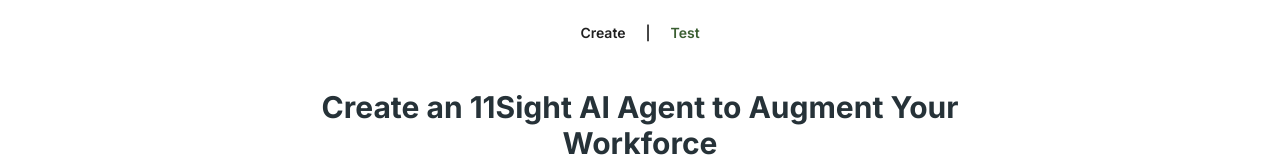
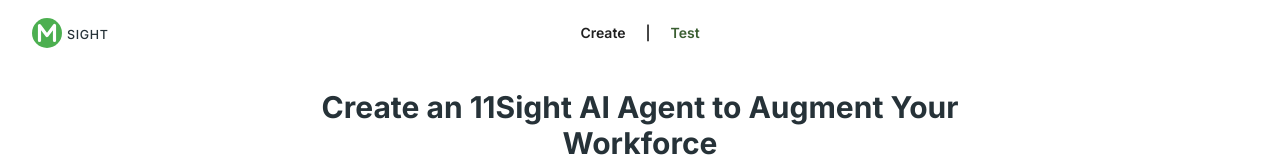
Before and after one commit to kjartan-bit/agent-builder, a Next.js app: page / in a window 1280 px wide. Shown: the top 160 px of the page. Built offline with nearby package versions, Linux system fonts and the light colour scheme.

Commit message:
Add M Sight logo to nav on all pages; make both test buttons always green

```diff
--- a/src/app/page.tsx
+++ b/src/app/page.tsx
@@ -3,6 +3,7 @@
 import { useState, useRef, useEffect, useCallback } from "react";
 import Link from "next/link";
 import { useRouter } from "next/navigation";
+import Logo from "@/components/Logo";
 
 const BENEFITS = [
   { line1: "Handles All Calls", line2: "at Scale" },
@@ -80,7 +81,10 @@
         className="px-8 pt-6 pb-12"
       >
         {/* Nav */}
-        <nav className="ds-text-sm-semibold flex items-center justify-center gap-5 mb-12">
+        <nav className="ds-text-sm-semibold relative flex items-center justify-center gap-5 mb-12">
+          <div className="absolute left-0">
+            <Logo />
+          </div>
           <span style={{ color: "var(--color-primary-900)" }}>Create</span>
           <span style={{ color: "var(--color-primary-400)" }}>|</span>
           <Link href="/test" className="transition-colors" style={{ color: "var(--color-primary-700)" }}>
--- a/src/app/test/page.tsx
+++ b/src/app/test/page.tsx
@@ -2,6 +2,7 @@
 
 import { useState, useEffect } from "react";
 import Link from "next/link";
+import Logo from "@/components/Logo";
 
 const FRAMEWORK_STEPS = [
   "Replace your IVR with the AI Front Desk agent that answers questions and route calls.",
@@ -34,7 +35,10 @@
         className="relative px-8 pt-6 pb-14 overflow-hidden"
       >
         {/* Nav */}
-        <nav className="ds-text-sm-semibold flex items-center justify-center gap-5 mb-10">
+        <nav className="ds-text-sm-semibold relative flex items-center justify-center gap-5 mb-10">
+          <div className="absolute left-0">
+            <Logo />
+          </div>
           <Link href="/" className="transition-colors" style={{ color: "var(--color-primary-700)" }}>
             Create
           </Link>
@@ -68,24 +72,20 @@
 
           {/* Mode buttons */}
           <div className="flex justify-center gap-4 mb-8">
-            {(["talk", "chat"] as const).map((tab) => {
-              const active = activeTab === tab;
-              const isChat = tab === "chat";
-              return (
+            {(["talk", "chat"] as const).map((tab) => (
               <button
                 key={tab}
                 onClick={() => setActiveTab(tab)}
                 className="ds-text-sm-semibold rounded-full px-6 py-2.5 transition-colors cursor-pointer"
                 style={{
-                    background: active || isChat ? "var(--color-primary-500)" : "var(--color-primary-50)",
-                    color: active || isChat ? "#fff" : "var(--color-primary-800)",
-                    border: active || isChat ? "1.5px solid var(--color-primary-500)" : "1.5px solid var(--color-primary-300)",
+                  background: "var(--color-primary-500)",
+                  color: "#fff",
+                  border: "1.5px solid var(--color-primary-500)",
                 }}
               >
                 {tab === "talk" ? "Talk with Agent" : "Chat with Agent"}
               </button>
-              );
-            })}
+            ))}
           </div>
 
           {/* iframe — only shown after a button is clicked */}
--- /dev/null
+++ b/src/components/Logo.tsx
@@ -0,0 +1,38 @@
+export default function Logo({ className, style }: { className?: string; style?: React.CSSProperties }) {
+  return (
+    <svg
+      viewBox="0 0 94 36"
+      fill="none"
+      xmlns="http://www.w3.org/2000/svg"
+      aria-label="M Sight"
+      className={className}
+      style={{ height: 30, width: "auto", display: "block", ...style }}
+    >
+      {/* Circle */}
+      <circle cx="18" cy="18" r="18" fill="#4CAF50" />
+
+      {/* White M — bold strokes */}
+      <polyline
+        points="9,27 9,9 18,21 27,9 27,27"
+        fill="none"
+        stroke="white"
+        strokeWidth="3.8"
+        strokeLinecap="round"
+        strokeLinejoin="round"
+      />
+
+      {/* SIGHT text */}
+      <text
+        x="42"
+        y="25"
+        fill="#263238"
+        fontFamily="Inter, Arial, sans-serif"
+        fontWeight="500"
+        fontSize="15"
+        letterSpacing="0.8"
+      >
+        SIGHT
+      </text>
+    </svg>
+  );
+}
```
Lines whose indentation alone changed are shown as unchanged.
